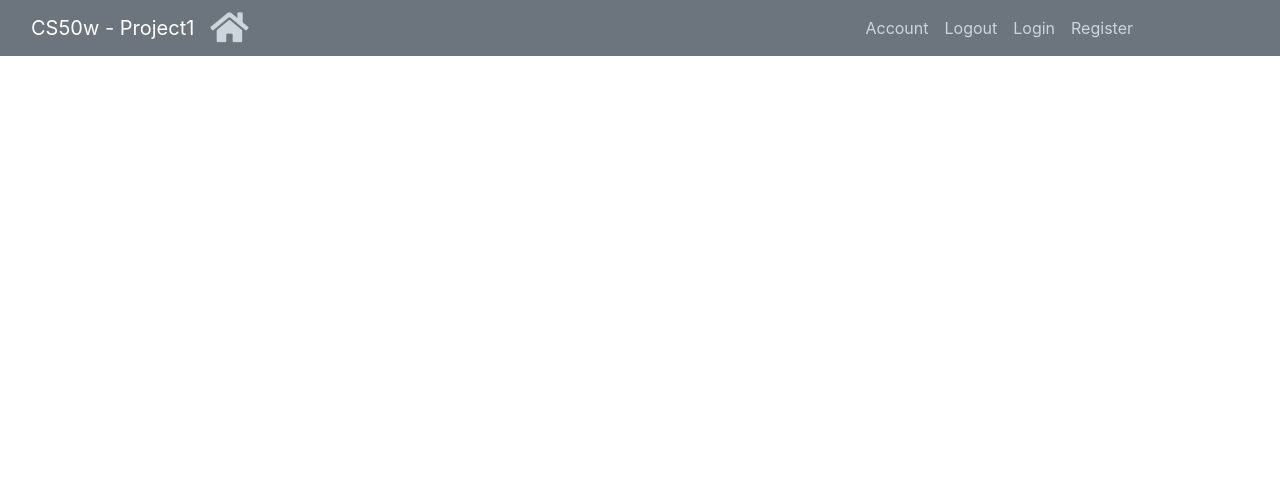
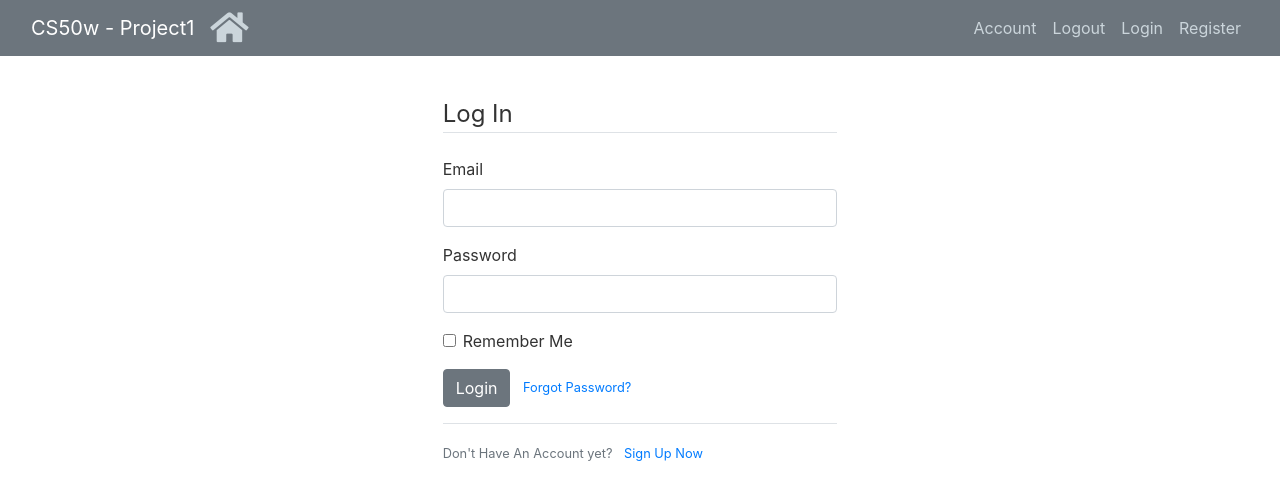
Before and after one commit to Joerockafella/kitabu, a Flask app: page /login in a window 1280 px wide. Shown: the top 500 px of the page. Run offline with Flask 2, Linux system fonts and the light colour scheme; some libraries are stand-ins or nearby versions.

Commit message:
Login and Register pages updated as well as errors reponses

```diff
--- a/application.py
+++ b/application.py
@@ -2,7 +2,7 @@ import os
 import requests
 import json
 
-from flask import Flask, session, render_template, request, redirect, url_for, Markup
+from flask import Flask, session, render_template, request, redirect, url_for, Markup, flash
 from flask_session import Session
 from sqlalchemy import create_engine
 from sqlalchemy.orm import scoped_session, sessionmaker
@@ -34,11 +34,20 @@ def index():
 @app.route("/register", methods=['GET', 'POST'])
 def register():
     form = RegistrationForm()
+    if form.validate_on_submit():
+        flash(f'Hey {form.username.data}, your account has been created.', 'success')
+        return redirect(url_for('index'))
     return render_template("register.html", title='Register', form=form)
 
-@app.route("/login")
+@app.route("/login", methods=['GET', 'POST'])
 def login():
     form = LoginForm()
+    if form.validate_on_submit():
+        if form.email.data == 'joe@mail.com' and form.password.data == 'testing':
+            flash('Hi {form.username.data}, you have been logged in successfly!', 'success')
+            return redirect(url_for('index'))
+        else:
+            flash('Login Unsuccessful. Please check your email or password', 'danger')
     return render_template("login.html", title='Login', form=form)
 
 if __name__ == "__main__":
--- a/templates/layout.html
+++ b/templates/layout.html
@@ -21,7 +21,7 @@
 	<body>
         <header class="site-header">
             <nav class="navbar navbar-expand-md navbar-dark bg-secondary fixed-top">
-              <div class="container ml-0">
+              <div class="container-fluid">
                 <a class="navbar-brand mr-6" href="/">CS50w - Project1</a>
                 <button class="navbar-toggler" type="button" data-toggle="collapse" data-target="#navbarToggle" aria-controls="navbarToggle" aria-expanded="false" aria-label="Toggle navigation">
                   <span class="navbar-toggler-icon"></span>
@@ -36,7 +36,7 @@
                           <a class="nav-item nav-link" href="{{ url_for('index') }}">Account</a>
                           <a class="nav-item nav-link" href="{{ url_for('index') }}">Logout</a>
 
-                          <a class="nav-item nav-link" href="{{ url_for('index') }}">Login</a>
+                          <a class="nav-item nav-link" href="{{ url_for('login') }}">Login</a>
                           <a class="nav-item nav-link" href="{{ url_for('register') }}">Register</a>
 
                   </div>
@@ -45,7 +45,16 @@
             </nav>
         </header>
         <main>
-                {% block main %}{% endblock main %}
+          {% with messages = get_flashed_messages(with_categories=true) %}
+            {% if messages %}
+              {% for category, message in messages %}
+                <div class="mx-auto col-4 text-center alert alert-{{ category }}">
+                  {{ message }}
+                </div>
+              {% endfor %}
+              {% endif %}
+          {% endwith %}
+          {% block main %}{% endblock main %}
         </main>
 
 		 <!-- jQuery first, then Popper.js, then Bootstrap JS -->
--- a/templates/login.html
+++ b/templates/login.html
@@ -1,5 +1,53 @@
 {% extends "layout.html" %}
+{% block main %}
+    <div class="container p-3 mx-auto col-4">
+        <form action="" method="POST">
+            {{ form.hidden_tag() }}
+            <fieldset class="form-group">
+                <legend class="border-bottom mb-4">Log In</legend>
+                <div class="form-group">
+                    {{ form.email.label(class="form-control-label") }}
+                    {% if form.email.errors %}
+                    {{ form.email(class="form-control form-control is-invalid") }}
+                    <div class="invalid-feeback">
+                        {% for error in form.email.errors%}
+                            <span>{{ error }}</span>
+                        {% endfor %}
+                    </div>
+                {% else %}
+                    {{ form.email(class="form-control form-control") }}
+                {% endif %}
+                </div>
+                <div class="form-group">
+                    {{ form.password.label(class="form-control-label") }}
+                    {% if form.password.errors %}
+                    {{ form.password(class="form-control form-control is-invalid") }}
+                    <div class="invalid-feeback">
+                        {% for error in form.password.errors%}
+                            <span>{{ error }}</span>
+                        {% endfor %}
+                    </div>
+                {% else %}
+                    {{ form.password(class="form-control form-control") }}
+                {% endif %}
+                </div>
+                <div class="form-check">
+                    {{ form.remember(class="form-check-input") }}
+                    {{ form.remember.label(class="form-check-label") }}
+                </div>
+            </fieldset>
+            <div class="form-group">
+                {{ form.submit(class="btn btn-secondary") }}
+                <small class="text-muted ml-2">
+                    <a href="#">Forgot Password?</a>
+                </small>
+            </div>
 
-{% block content %}
-    <h1>Login</h1>
-{% endblock content %}
+        </form>
+        <div class="border-top pt-3">
+            <small class="text-muted">
+                Don't Have An Account yet? <a class="ml-2" href="{{ url_for('register') }}">Sign Up Now</a>
+            </small>
+        </div>
+    </div>
+{% endblock main %}
```
Also changed, not shown: templates/register.html (+39 -3 lines), 2 other files.
